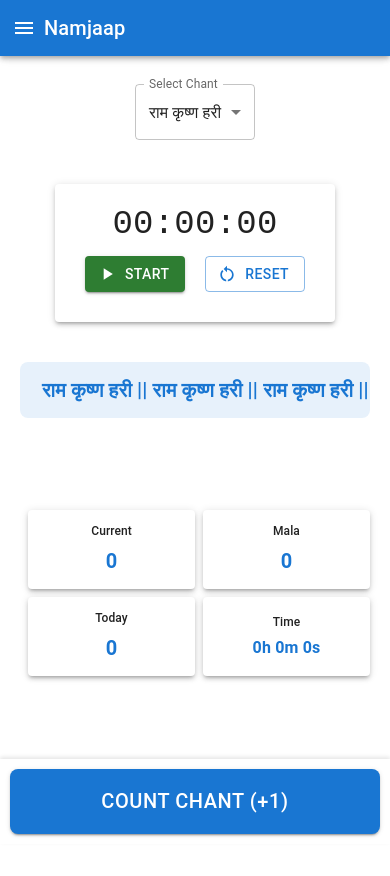
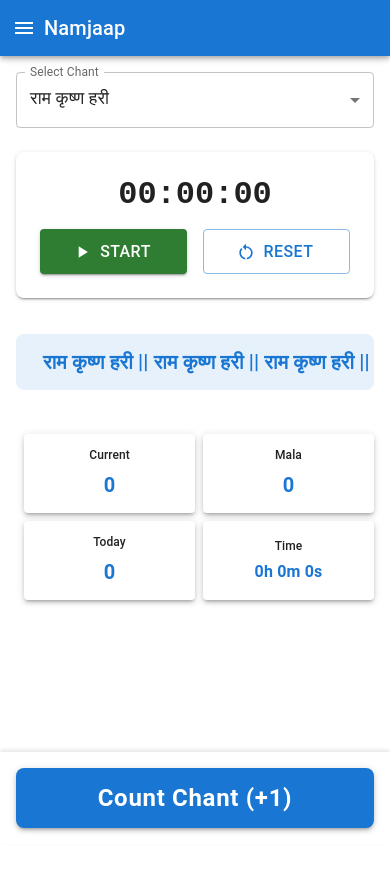
Before and after one commit to GaneshGhule/namjaap, a React (Create React App) app: page / in a window 390 px wide. Shown: the top 876 px of the page. After the commit the page ends 844 px from the top, so only its background shows below. Built offline with nearby package versions, Linux system fonts and the light colour scheme.

Commit message:
Fixed css issues for mobile and desktop screen

```diff
--- a/src/App.js
+++ b/src/App.js
@@ -476,7 +476,14 @@ function App() {
       maxWidth: 600,
       mx: 'auto'
     }}>
-      <Box sx={{ minWidth: 120, marginBottom: 3 }}>
+      <Box sx={{
+        minWidth: 120,
+        marginBottom: 3,
+        bgcolor: 'background.paper',
+        px: 2,
+        py: 1,
+        borderRadius: 1
+      }}>
         <FormControl fullWidth>
           <InputLabel>Select Chant</InputLabel>
           <Select
@@ -575,7 +582,7 @@ function App() {
       {isMobile ? (
         // Mobile Layout
         <>
-          <AppBar position="fixed" sx={{ top: 0 }}>
+          <AppBar position="fixed">
             <Toolbar>
               <IconButton
                 edge="start"
@@ -590,56 +597,193 @@ function App() {
               </Typography>
             </Toolbar>
           </AppBar>
-          <Container
-            maxWidth="lg"
+          <Box
             sx={{
-              padding: '20px',
-              mt: '64px',
-              mb: '20px',
+              pt: '64px', // Height of AppBar
               minHeight: '100vh',
+              bgcolor: 'background.default'
+            }}
+          >
+            <Box sx={{
               display: 'flex',
               flexDirection: 'column',
-              alignItems: 'center'
-            }}
-          >
-            {mainContent}
-          </Container>
+              gap: 2,
+              p: 0
+            }}>
+              {/* Select Chant */}
+              <Box sx={{
+                bgcolor: 'background.paper',
+                px: 2,
+                py: 1,
+                borderRadius: 1
+              }}>
+                <FormControl
+                  fullWidth
+                  sx={{
+                    '& .MuiOutlinedInput-root': {
+                      borderRadius: 1,
+                      height: '56px'
+                    },
+                    '& .MuiSelect-select': {
+                      fontSize: '1.1rem'
+                    }
+                  }}
+                >
+                  <InputLabel>Select Chant</InputLabel>
+                  <Select
+                    value={selectedChant}
+                    label="Select Chant"
+                    onChange={(e) => {
+                      if (e.target.value === 'add_new') {
+                        setOpenDialog(true);
+                      } else {
+                        handleChantChange(e.target.value);
+                      }
+                    }}
+                  >
+                    <MenuItem disabled>
+                      <Typography variant="subtitle2" color="textSecondary">
+                        Predefined Chants
+                      </Typography>
+                    </MenuItem>
+                    {predefinedChants.map((chant) => (
+                      <MenuItem key={chant} value={chant}>
+                        {chant}
+                      </MenuItem>
+                    ))}
+
+                    {customChants.length > 0 && (
+                      <MenuItem disabled>
+                        <Typography variant="subtitle2" color="textSecondary">
+                          Custom Chants
+                        </Typography>
+                      </MenuItem>
+                    )}
+                    {customChants.map((chant) => (
+                      <MenuItem
+                        key={chant}
+                        value={chant}
+                        sx={{
+                          display: 'flex',
+                          justifyContent: 'space-between',
+                          alignItems: 'center'
+                        }}
+                      >
+                        {chant}
+                        <IconButton
+                          size="small"
+                          onClick={(e) => {
+                            e.stopPropagation();
+                            handleRemoveChant(chant);
+                          }}
+                          sx={{ ml: 1 }}
+                        >
+                          ×
+                        </IconButton>
+                      </MenuItem>
+                    ))}
+
+                    <MenuItem value="add_new" sx={{ color: 'primary.main' }}>
+                      + Add New Chant
+                    </MenuItem>
+                  </Select>
+                </FormControl>
+              </Box>
+
+              {/* Timer */}
+              <Box sx={{ px: 2 }}>
+                <Timer
+                  isRunning={isTimerRunning}
+                  onToggle={handleTimerToggle}
+                  onReset={handleReset}
+                />
+              </Box>
+
+              {/* Scrolling Chant */}
+              <Box sx={{ px: 2 }}>
+                <ScrollingChant chantText={selectedChant} />
+              </Box>
+
+              {/* Count Display */}
+              <Box sx={{ px: 2, pb: 10 }}> {/* Added bottom padding for fixed button */}
+                <CountDisplay
+                  currentCount={currentCount}
+                  malaCount={getTodayTotalMala()}
+                  totalCount={getTodayTotalCount()}
+                  totalTime={getTodayTotalTime()}
+                />
+              </Box>
+
+              {/* Chant Button - Fixed at bottom */}
+              <ChantButton
+                onClick={handleChantCount}
+                disabled={false}
+              />
+            </Box>
+          </Box>
         </>
       ) : (
         // Desktop Layout
         <Box sx={{ minHeight: '100vh', bgcolor: 'background.default' }}>
-          <AppBar position="static" sx={{ mb: 4 }}>
-            <Toolbar sx={{ justifyContent: 'center' }}>
+          <AppBar position="static">
+            <Toolbar sx={{
+              minHeight: { xs: '64px', sm: '80px' },
+              bgcolor: 'primary.dark'
+            }}>
               <Typography
                 variant="h3"
                 component="div"
                 sx={{
-                  py: 2,
+                  py: { xs: 1, sm: 2 },
                   fontWeight: 'bold',
                   letterSpacing: 2,
+                  textAlign: 'center',
+                  width: '100%'
                 }}
               >
                 Namjaap
               </Typography>
             </Toolbar>
           </AppBar>
-          <Container maxWidth="xl" sx={{ py: 4 }}>
-            <Grid container spacing={4}>
+
+          <Container
+            maxWidth="xl"
+            sx={{
+              py: { xs: 2, sm: 4 },
+              px: { xs: 0, sm: 3 }
+            }}
+          >
+            <Grid container spacing={3}>
               {/* Left Panel - Counter */}
               <Grid item xs={12} md={6}>
                 <Paper
                   elevation={3}
                   sx={{
-                    p: 4,
-                    borderRadius: 2,
+                    p: { xs: 2, sm: 3 },
+                    borderRadius: { xs: 0, sm: 2 },
                     height: '100%',
                     display: 'flex',
                     flexDirection: 'column',
-                    gap: 3
+                    gap: { xs: 2, sm: 3 }
                   }}
                 >
-                  <Box sx={{ mb: 3 }}>
-                    <FormControl fullWidth>
+                  <Box sx={{
+                    width: '100%',
+                    px: { xs: 0, sm: 0 }
+                  }}>
+                    <FormControl
+                      fullWidth
+                      sx={{
+                        width: '100%',
+                        '& .MuiOutlinedInput-root': {
+                          borderRadius: { xs: 0, sm: 2 },
+                          height: { xs: '56px', sm: '56px' }
+                        },
+                        '& .MuiSelect-select': {
+                          fontSize: { xs: '1.1rem', sm: '1rem' }
+                        }
+                      }}
+                    >
                       <InputLabel>Select Chant</InputLabel>
                       <Select
                         value={selectedChant}
@@ -701,31 +845,42 @@ function App() {
                     </FormControl>
                   </Box>
 
-                  <Timer
-                    isRunning={isTimerRunning}
-                    onToggle={handleTimerToggle}
-                    onReset={handleReset}
-                  />
+                  <Box sx={{ width: '100%' }}>
+                    <Timer
+                      isRunning={isTimerRunning}
+                      onToggle={handleTimerToggle}
+                      onReset={handleReset}
+                    />
+                  </Box>
 
-                  <ScrollingChant chantText={selectedChant} />
+                  <Box sx={{ width: '100%' }}>
+                    <ScrollingChant
+                      chantText={selectedChant}
+                    />
+                  </Box>
 
                   <Box sx={{
                     display: 'flex',
                     flexDirection: 'column',
-                    alignItems: 'center',
-                    gap: 3
+                    gap: { xs: 2, sm: 3 },
+                    width: '100%',
+                    mt: 'auto'
                   }}>
-                    <ChantButton
-                      onClick={handleChantCount}
-                      disabled={false}
-                    />
+                    <Box sx={{ width: '100%' }}>
+                      <ChantButton
+                        onClick={handleChantCount}
+                        disabled={false}
+                      />
+                    </Box>
 
-                    <CountDisplay
-                      currentCount={currentCount}
-                      malaCount={getTodayTotalMala()}
-                      totalCount={getTodayTotalCount()}
-                      totalTime={getTodayTotalTime()}
-                    />
+                    <Box sx={{ width: '100%' }}>
+                      <CountDisplay
+                        currentCount={currentCount}
+                        malaCount={getTodayTotalMala()}
+                        totalCount={getTodayTotalCount()}
+                        totalTime={getTodayTotalTime()}
+                      />
+                    </Box>
                   </Box>
                 </Paper>
               </Grid>
@@ -735,12 +890,12 @@ function App() {
                 <Paper
                   elevation={3}
                   sx={{
-                    p: 4,
+                    p: { xs: 2, sm: 3 },
                     borderRadius: 2,
                     height: '100%',
                     bgcolor: 'background.paper',
                     overflowY: 'auto',
-                    maxHeight: 'calc(100vh - 200px)'
+                    maxHeight: { xs: '500px', sm: 'calc(100vh - 200px)' }
                   }}
                 >
                   <ChantHistory
--- a/src/components/ChantButton.js
+++ b/src/components/ChantButton.js
@@ -1,5 +1,5 @@
 import React from 'react';
-import { Button, useTheme, useMediaQuery, Box } from '@mui/material';
+import { Button, Box, useTheme, useMediaQuery } from '@mui/material';
 
 const ChantButton = ({ onClick, disabled }) => {
   const theme = useTheme();
@@ -11,28 +11,28 @@ const ChantButton = ({ onClick, disabled }) => {
       position: { xs: 'fixed', sm: 'static' },
       bottom: { xs: 0, sm: 'auto' },
       left: { xs: 0, sm: 'auto' },
-      right: { xs: 0, sm: 'auto' },
-      padding: { xs: '10px', sm: 0 },
-      backgroundColor: { xs: 'white', sm: 'transparent' },
-      boxShadow: {
-        xs: '0px -2px 4px rgba(0,0,0,0.1)',
-        sm: 'none'
-      },
+      p: { xs: 2, sm: 0 },
+      bgcolor: { xs: 'background.paper', sm: 'transparent' },
       zIndex: { xs: 1000, sm: 1 },
+      boxShadow: { xs: '0px -2px 4px rgba(0,0,0,0.1)', sm: 'none' }
     }}>
       <Button
         variant="contained"
-        color="primary"
         onClick={onClick}
         disabled={disabled}
-        fullWidth={isMobile}
         sx={{
-          fontSize: { xs: '1.25rem', sm: '1.2rem' },
-          padding: { xs: '15px', sm: '15px 30px' },
-          borderRadius: { xs: '8px', sm: '4px' },
-          maxWidth: { xs: '100%', sm: '300px' },
-          margin: '0 auto',
-          display: 'block',
+          width: '100%',
+          height: { xs: '60px', sm: '80px' },
+          fontSize: { xs: '1.5rem', sm: '2rem' },
+          borderRadius: 2,
+          textTransform: 'none',
+          boxShadow: 3,
+          fontWeight: 'bold',
+          '&:hover': {
+            boxShadow: 5,
+            transform: 'scale(1.02)',
+            transition: 'all 0.2s ease-in-out'
+          }
         }}
       >
         Count Chant (+1)
--- a/src/components/Timer.js
+++ b/src/components/Timer.js
@@ -1,5 +1,5 @@
 import React, { useState, useEffect } from 'react';
-import { Paper, Typography, Button } from '@mui/material';
+import { Box, Button, Typography, Paper } from '@mui/material';
 import PlayArrowIcon from '@mui/icons-material/PlayArrow';
 import PauseIcon from '@mui/icons-material/Pause';
 import RestartAltIcon from '@mui/icons-material/RestartAlt';
@@ -11,44 +11,84 @@ const Timer = ({ isRunning, onToggle, onReset }) => {
     let interval;
     if (isRunning) {
       interval = setInterval(() => {
-        setTime((prevTime) => prevTime + 1);
+        setTime(prevTime => prevTime + 1000);
       }, 1000);
     }
     return () => clearInterval(interval);
   }, [isRunning]);
 
-  const formatTime = (seconds) => {
-    const hours = Math.floor(seconds / 3600);
-    const minutes = Math.floor((seconds % 3600) / 60);
-    const remainingSeconds = seconds % 60;
-    return `${String(hours).padStart(2, '0')}:${String(minutes).padStart(2, '0')}:${String(remainingSeconds).padStart(2, '0')}`;
+  const formatTime = (ms) => {
+    const totalSeconds = Math.floor(ms / 1000);
+    const hours = Math.floor(totalSeconds / 3600);
+    const minutes = Math.floor((totalSeconds % 3600) / 60);
+    const seconds = totalSeconds % 60;
+    return `${hours.toString().padStart(2, '0')}:${minutes.toString().padStart(2, '0')}:${seconds.toString().padStart(2, '0')}`;
   };
 
   return (
-    <Paper elevation={3} sx={{ padding: '20px', textAlign: 'center', margin: '20px 0' }}>
-      <Typography variant="h4" sx={{ fontFamily: 'monospace' }}>
+    <Paper
+      elevation={2}
+      sx={{
+        width: '100%',
+        p: { xs: 3, sm: 4 },
+        borderRadius: 2,
+        bgcolor: 'background.paper'
+      }}
+    >
+      <Box sx={{
+        display: 'flex',
+        flexDirection: 'column',
+        alignItems: 'center',
+        gap: { xs: 2, sm: 3 }
+      }}>
+        <Typography
+          variant="h3"
+          component="div"
+          sx={{
+            fontFamily: 'monospace',
+            fontWeight: 'bold',
+            fontSize: { xs: '2rem', sm: '3rem' }
+          }}
+        >
           {formatTime(time)}
         </Typography>
+
+        <Box sx={{
+          display: 'flex',
+          gap: 2,
+          width: '100%'
+        }}>
           <Button
             variant="contained"
             color={isRunning ? "error" : "success"}
             onClick={onToggle}
-        sx={{ margin: '10px' }}
             startIcon={isRunning ? <PauseIcon /> : <PlayArrowIcon />}
+            sx={{
+              flex: 1,
+              height: { xs: '45px', sm: '50px' },
+              fontSize: { xs: '1rem', sm: '1.1rem' }
+            }}
           >
             {isRunning ? 'Pause' : 'Start'}
           </Button>
+
           <Button
             variant="outlined"
             onClick={() => {
               setTime(0);
               onReset();
             }}
-        sx={{ margin: '10px' }}
             startIcon={<RestartAltIcon />}
+            sx={{
+              flex: 1,
+              height: { xs: '45px', sm: '50px' },
+              fontSize: { xs: '1rem', sm: '1.1rem' }
+            }}
           >
             Reset
           </Button>
+        </Box>
+      </Box>
     </Paper>
   );
 };
```
Also changed, not shown: 7 other files (tests, documents, lock files or other folders). Lines whose indentation alone changed are shown as unchanged.
